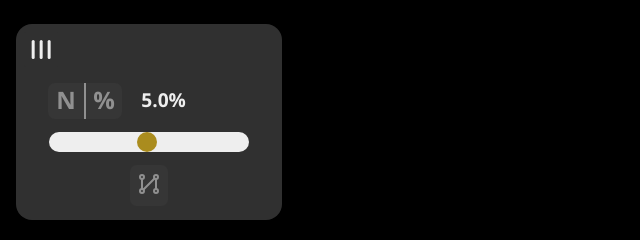
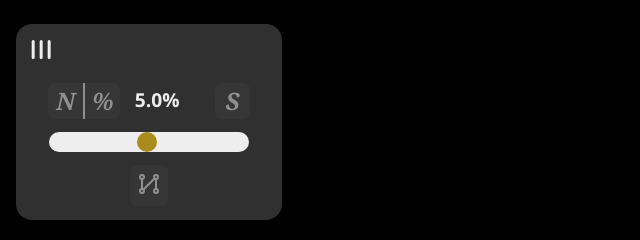
Before and after one commit to CJBuzz/character-relationship, a plain HTML site: page index.html in a window 1280 px wide. Both pictures are taken after a click on the button 41 px from the left and 49 px from the top of the page. Shown: the full height of the page, 0-640 px from the left. Drawn offline with nearby package versions, Linux system fonts and the light colour scheme.

Commit message:
Added sentiment toggle button

```diff
--- a/index.html
+++ b/index.html
@@ -26,6 +26,10 @@
                 <span>%</span>
             </label>
             <h4 class="value-display" id="filterValue">5</h4>
+            <label for="sentiment_checkbox">
+                <input type="checkbox" id="sentiment_checkbox">
+                <span>S</span>
+            </label>
         </div>
         <input type="range" class="interactions-filter" id="interactionsFilter" min="1" max="50" value="5" step="1">
         <button title="Refresh graph" class="submit-button" id="submitBtn">
--- a/static/index.css
+++ b/static/index.css
@@ -103,11 +103,11 @@ body {
 
 .menu-container .menu-container-div {
     display: flex;
-    margin-top: 1em;
-    margin-left: 1.5em;
+    margin: 1em 1.5em 0em 1.5em;
 }
 
-.menu-container div input[type='radio'] {
+.menu-container div input[type='radio'],
+.menu-container div input[type='checkbox'] {
     display: none;
 }
 
@@ -135,12 +135,18 @@ body {
 }
 
 .menu-container div label span {
-    display: block;
+    display: grid;
+    place-items: center;
     width: 100%;
     height: 100%;
+    border-radius: 0.3em;
+    font-family: Georgia, serif;
+    font-weight: bold;
+    font-style: oblique;
 }
 
-.menu-container div input[type='radio'] + span {
+.menu-container div input[type='radio'] + span,
+.menu-container div input[type='checkbox'] + span {
     background-color: var(--color-inputUnselected);
 }
 
@@ -149,14 +155,23 @@ body {
     color: var(--color-secondary)
 }
 
+.menu-container div input[type='checkbox']:hover + span {
+    color: var(--color-secondary);
+}
+
 .menu-container div input[type='radio']:checked + span {
     background-color: var(--color-inputSelected);
     color: var(--color-secondary)
 }
 
+.menu-container div input[type='checkbox']:checked + span {
+    background-color: var(--color-inputSelected);
+}
+
 .value-display {
-    margin: 0.15em 0em 0em 1em;
+    margin: 0.15em 0.75em 0em 0.75em;
     font-size: 1.2em;
+    width: 3.5em;
 }
 
 .interactions-filter {
```
